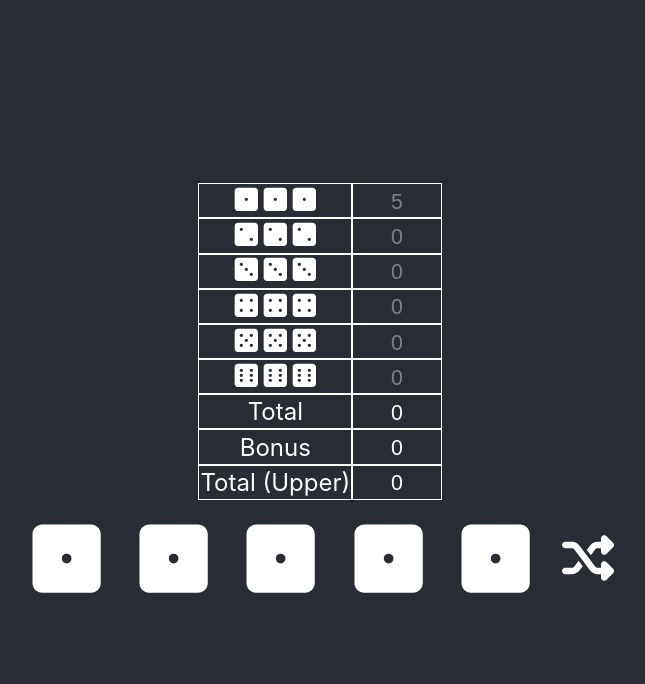
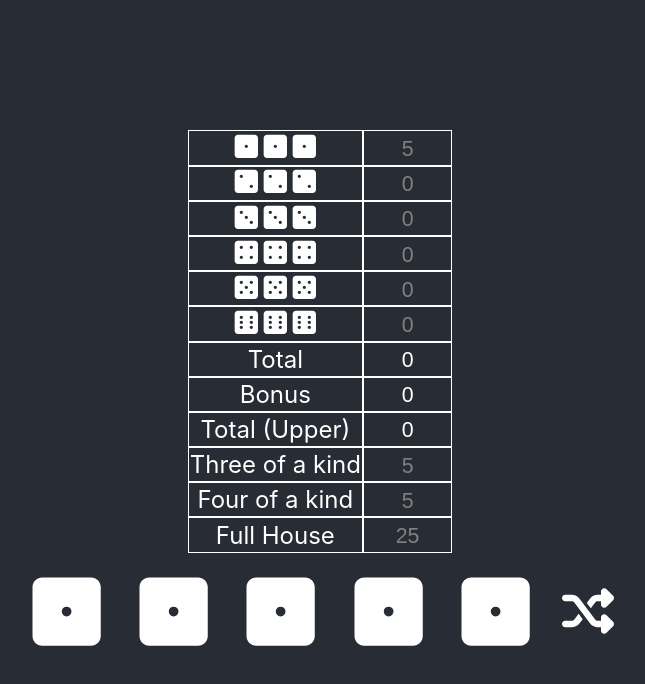
Before and after one commit to mwegnr/kniffel, a React (Create React App) app: page / in a window 1280 px wide. Shown: the top 684 px of the page, without its empty margins (320-965 px from the left). Built offline with nearby package versions, Linux system fonts and the light colour scheme; the HTML template or start-up script is replaced by a standard one.

Commit message:
add calc for full house, adopt calc for three/four of a kind

```diff
--- a/src/Board/Board.tsx
+++ b/src/Board/Board.tsx
@@ -53,9 +53,9 @@ class Board extends Component<IProps, IState> {
             {this.renderSingleLabel("Total")}
             {this.renderSingleLabel("Bonus")}
             {this.renderSingleLabel("Total (Upper)")}
-            {/*{this.renderSingleLabel("Three of a kind")}*/}
-            {/*{this.renderSingleLabel("Four of a kind")}*/}
-            {/*{this.renderSingleLabel("Full House")}*/}
+            {this.renderSingleLabel("Three of a kind")}
+            {this.renderSingleLabel("Four of a kind")}
+            {this.renderSingleLabel("Full House")}
             {/*{this.renderSingleLabel("Small Straight")}*/}
             {/*{this.renderSingleLabel("Large Straight")}*/}
             {/*{this.renderSingleLabel("Yahtzee")}*/}
@@ -91,6 +91,9 @@ class Board extends Component<IProps, IState> {
                 {this.renderSingleField(6, () => this.calcUpperTotalNoBonus(), true)}
                 {this.renderSingleField(7, () => this.calcBonus(), true)}
                 {this.renderSingleField(8, () => this.calcUpperBonus(), true)}
+                {this.renderSingleField(9, () => this.calcSumForXOfAKind(3))}
+                {this.renderSingleField(10, () => this.calcSumForXOfAKind(4))}
+                {this.renderSingleField(11, () => this.calcFullHouse())}
                 </tbody>
             </table>
         )
@@ -146,6 +149,42 @@ class Board extends Component<IProps, IState> {
         return this.calcUpperTotalNoBonus() + this.calcBonus()
     }
 
+    calcSumForXOfAKind(x: number): number {
+        if (this.utilHasAtLeastXOfAKind(this.props.diceValues, x)) {
+            return this.props.diceValues.reduce((total, current) => total + current, 0)
+        }
+        return 0
+    }
+
+    calcFullHouse(): number {
+        if ((this.utilHasExactXOfAKind(this.props.diceValues, 3) && this.utilHasExactXOfAKind(this.props.diceValues, 2))
+            || this.utilHasExactXOfAKind(this.props.diceValues, 5)) {
+            return 25
+        }
+
+        return 0
+    }
+
+
+    // TODO: move to utils.ts
+    utilHasAtLeastXOfAKind(diceValues: Array<number>, x: number): boolean {
+        return Object.values(this.utilGetOccurrences(diceValues))
+            .filter((value) => value >= x)
+            .length > 0
+    }
+
+    utilHasExactXOfAKind(diceValues: Array<number>, x: number): boolean {
+        return Object.values(this.utilGetOccurrences(diceValues))
+            .filter((value) => value === x)
+            .length > 0
+    }
+
+    utilGetOccurrences(diceValues: Array<number>): { [key: number]: number } {
+        return diceValues.reduce((total: { [key: number]: number }, current) => {
+            total[current] ? total[current]++ : total[current] = 1
+            return total
+        }, {})
+    }
 }
 
 export default Board
```
